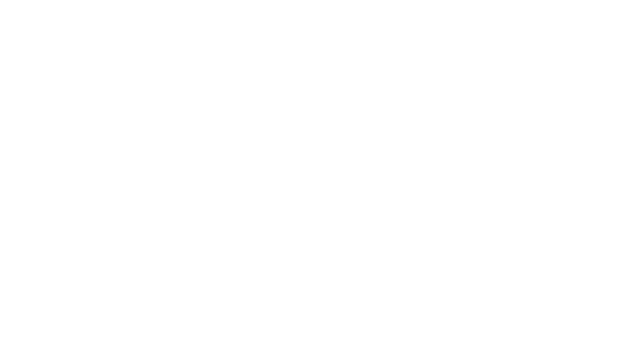
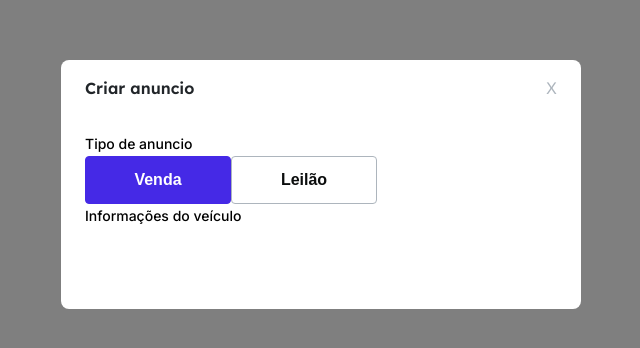
Before and after one commit to lucascortesc/motors-shop-06-frontend, a React (Vite) app: page / in a window 1280 px wide. Shown: the part 216-564 px from the top of the page, without its empty margins (319-959 px from the left). Built offline with nearby package versions, Linux system fonts and the light colour scheme.

Commit message:
:sparkles: initial Announcement component

```diff
--- a/src/App.tsx
+++ b/src/App.tsx
@@ -1,6 +1,11 @@
+import { useState } from "react";
+import { CreateAnnouncement } from "./Components/CreateAnnouncement";
+
 function App() {
+  const [openModal, setOpenModal] = useState<boolean>(false);
   return (
     <div className="App">
+      <CreateAnnouncement setOpenModal={setOpenModal} />
     </div>
   );
 }
--- /dev/null
+++ b/src/Components/CreateAnnouncement/index.tsx
@@ -0,0 +1,66 @@
+import { useState } from "react";
+import { Button } from "../Button";
+import { Modal } from "../Modal";
+import { useForm } from "react-hook-form";
+import { yupResolver } from "@hookform/resolvers/yup";
+import * as yup from "yup";
+
+interface Props {
+  setOpenModal: (arg: boolean) => void;
+}
+
+interface schemaProps {
+  [props: string]: any;
+}
+
+const testSchema = yup.object().shape({
+  test1: yup.string().required(),
+  test2: yup.string().required(),
+  test3: yup.string().required(),
+});
+
+export const CreateAnnouncement: React.FC<Props> = ({ setOpenModal }) => {
+  const [announcementType, setAnnouncementType] = useState<String>("sell");
+
+  const {
+    register,
+    handleSubmit,
+    formState: { errors },
+  } = useForm<schemaProps>({ resolver: yupResolver(testSchema) });
+
+  const handleSetType = (button: HTMLElement) => {
+    const announcementButtonType: string = button.id;
+    if (announcementButtonType === "sell") {
+      setAnnouncementType("sell");
+    } else {
+      setAnnouncementType("auction");
+    }
+  };
+
+  return (
+    <Modal title="Criar anuncio" setOpenModal={setOpenModal}>
+      <form onSubmit={handleSubmit((data) => console.log(data))}>
+        <p className="body-2-500">Tipo de anuncio</p>
+        <div>
+          <Button
+            className="button_big-text"
+            desing={announcementType === "sell" ? "brand1" : "outline2"}
+            id={"sell"}
+            onClick={(e) => handleSetType(e.target as HTMLElement)}
+          >
+            Venda
+          </Button>
+          <Button
+            className="button_big-text"
+            desing={announcementType === "sell" ? "outline2" : "brand1"}
+            id={"auction"}
+            onClick={(e) => handleSetType(e.target as HTMLElement)}
+          >
+            Leilão
+          </Button>
+        </div>
+        <p className="body-2-500">Informações do veículo</p>
+      </form>
+    </Modal>
+  );
+};
--- /dev/null
+++ b/src/Components/CreateAnnouncement/styles.ts
@@ -0,0 +1 @@
+import styled from "styled-components";
```
